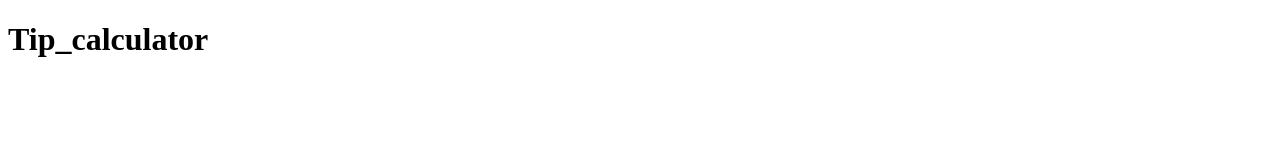
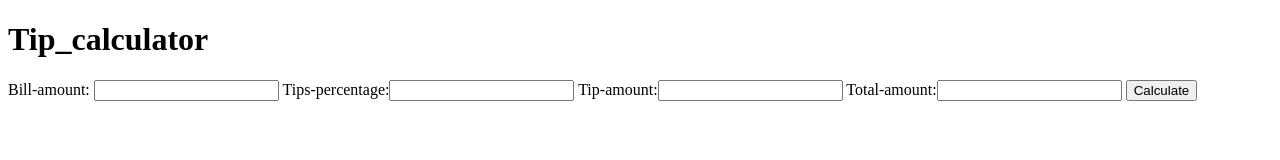
Before and after one commit to Vignesh1hp/Tip_calculator, a plain HTML site: page Tips_calculator/index.html in a window 1280 px wide. Drawn offline with Linux system fonts and the light colour scheme.

Commit message:
feat: added some html codes.

```diff
--- a/Tips_calculator/index.html
+++ b/Tips_calculator/index.html
@@ -8,7 +8,11 @@
 <body>
     <h1>Tip_calculator</h1>
     <div class="container">
-
+        Bill-amount: <input type="number" id="billAmount" required>
+        Tips-percentage:<input type="number" id="tipsPercentage" required>
+        Tip-amount:<input type="number" id="tipAmount">
+        Total-amount:<input type="number" id="totalAmount">
+        <button class="calculate_btn">Calculate</button>
     </div>
 </body>
 </html>
```
